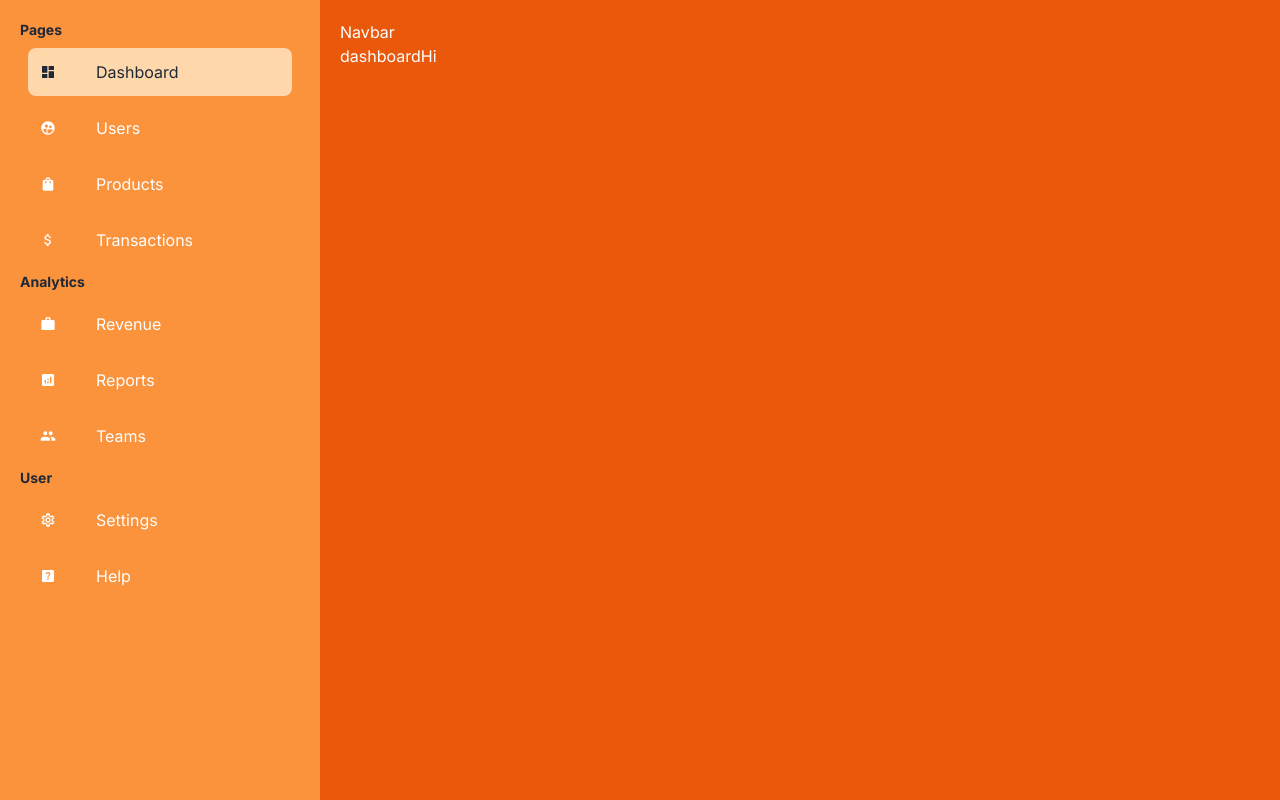
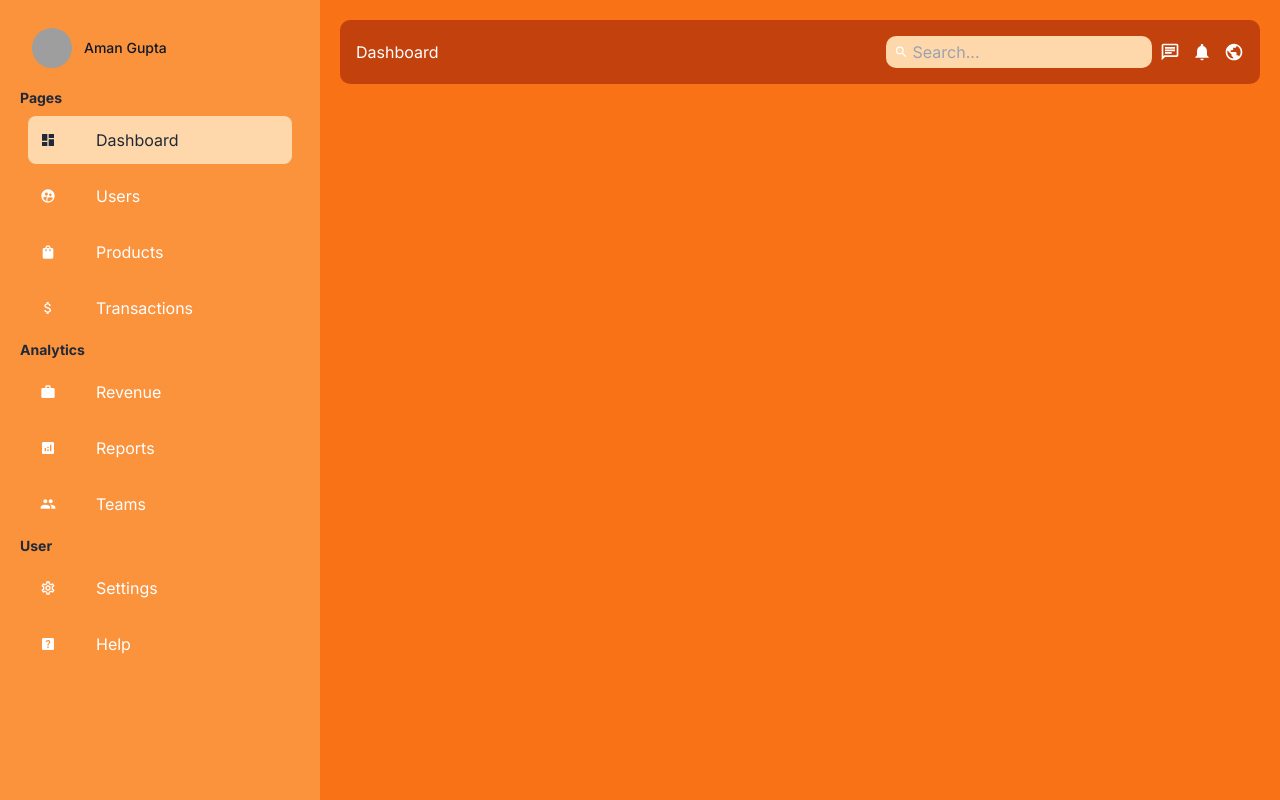
Before and after one commit to amanguptak/Nextjs14Dashboard, a Next.js app: page /dashboard in a window 1280 px wide. Built offline with nearby package versions, Linux system fonts and the light colour scheme; grey boxes are pictures that could not be loaded.

Commit message:
navbar ui done

```diff
--- a/app/components/dashboard/navbar/Navbar.js
+++ b/app/components/dashboard/navbar/Navbar.js
@@ -1,8 +1,34 @@
+"use client"
 import React from 'react'
+import { usePathname } from 'next/navigation'
+import {
+  MdNotifications,
+  MdOutlineChat,
+  MdPublic,
+  MdSearch,
+} from "react-icons/md";
+
 
 const Navbar = () => {
+  const pathName= usePathname()
   return (
-    <div>Navbar</div>
+    <div className='bg-orange-700 p-4 rounded-[10px] flex justify-between items-center'>
+      <div>
+      <p className='capitalize '>{pathName.split("/").pop()}</p>
+
+      </div>
+      <div className="flex items-center  lg:gap-2">
+        <div className="flex items-center rounded-[10px] bg-orange-200 p-1">
+          <MdSearch  className='mx-1'/>
+          <input type="text" placeholder="Search..." className=" focus:border-none bg-transparent border-none w-[50%] lg:w-[100%]" />
+        </div>
+        <div className="flex lg:gap-3">
+          <MdOutlineChat size={20}  />
+          <MdNotifications size={20}   />
+          <MdPublic size={20}  />
+        </div>
+      </div>
+    </div>
   )
 }
 
--- a/app/components/dashboard/sidebar/Menu/Menu.js
+++ b/app/components/dashboard/sidebar/Menu/Menu.js
@@ -6,7 +6,7 @@ import { usePathname } from 'next/navigation'
 const Menu = ({item}) => {
     const pathName = usePathname()
   return (
-    <Link href={item.path} className={`flex items-center gap-10 m-2 rounded-[8px] p-3 hover:bg-orange-200 ${pathName === item.path && "bg-orange-200 text-gray-800"}`}>
+    <Link href={item.path} className={`flex items-center gap-10 m-2 rounded-[8px] p-3 hover:bg-orange-200 hover:text-gray-900 ${pathName === item.path && "bg-orange-200 text-gray-800"}`}>
         {item.icon}
         {item.title}
     </Link>
--- a/app/components/dashboard/sidebar/Sidebar.js
+++ b/app/components/dashboard/sidebar/Sidebar.js
@@ -79,6 +79,23 @@ const menuItems = [
 const Sidebar = () => {
   return (
     <div className='sticky'>
+
+      <div className="flex items-center justify-between h-14   px-3 rounded-[10px] mb-3">
+        <div className="flex items-center">
+          <div className="flex-shrink-0">
+            <img
+              className="h-10 w-10 rounded-full"
+              src="https://images.unsplash.com/photo-1472099645785-5658abf4ff4e?ixlib=rb-1.2.1&ixid=eyJhcHBfaWQiOjEyMDd9&auto=format&fit=facearea&facepad=2&w=256&h=256&q=80"
+              alt=""
+            />
+          </div>
+          <div className="ml-3">
+            <p className="text-sm font-medium text-gray-900">
+              Aman Gupta
+            </p>
+            </div>
+            </div>
+    </div>
         {
             menuItems.map((item, index) => {
                 return (
--- a/app/dashboard/layout.js
+++ b/app/dashboard/layout.js
@@ -4,7 +4,7 @@ import Sidebar from '../components/dashboard/sidebar/Sidebar'
 
 const Layout = ({children}) => {
   return (
-    <div className='grid grid-cols-12 md:grid-cols-12 lg:grid-cols-12  text-white bg-orange-600 h-screen'>
+    <div className='grid grid-cols-12 md:grid-cols-12 lg:grid-cols-12  text-white bg-orange-500 h-screen'>
         <div className=' bg-orange-400 p-5 col-span-12 md:col-span-3 lg:col-span-3'>
         <Sidebar/>
         </div>
--- a/app/dashboard/page.js
+++ b/app/dashboard/page.js
@@ -2,7 +2,7 @@ import React from 'react'
 
 const dashboard = () => {
   return (
-    <div>dashboardHi</div>
+    <div></div>
   )
 }
 
```
